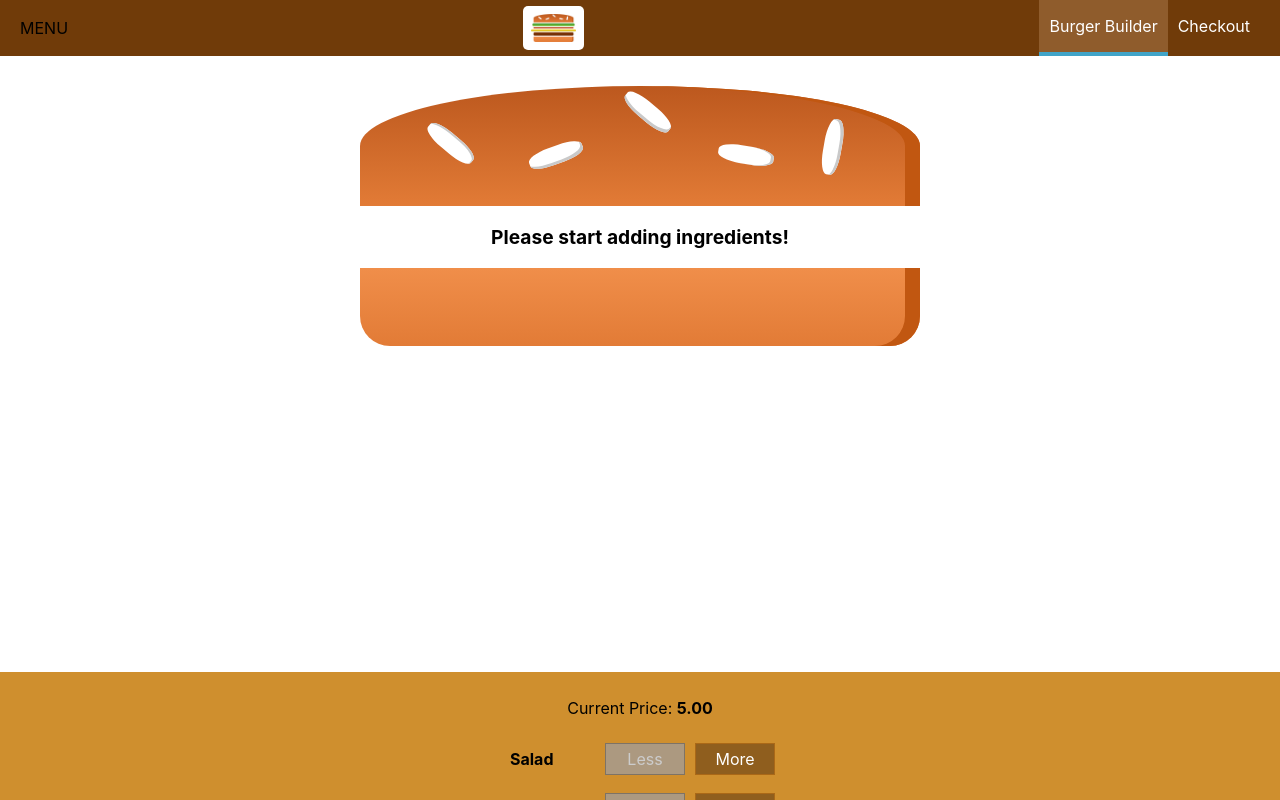
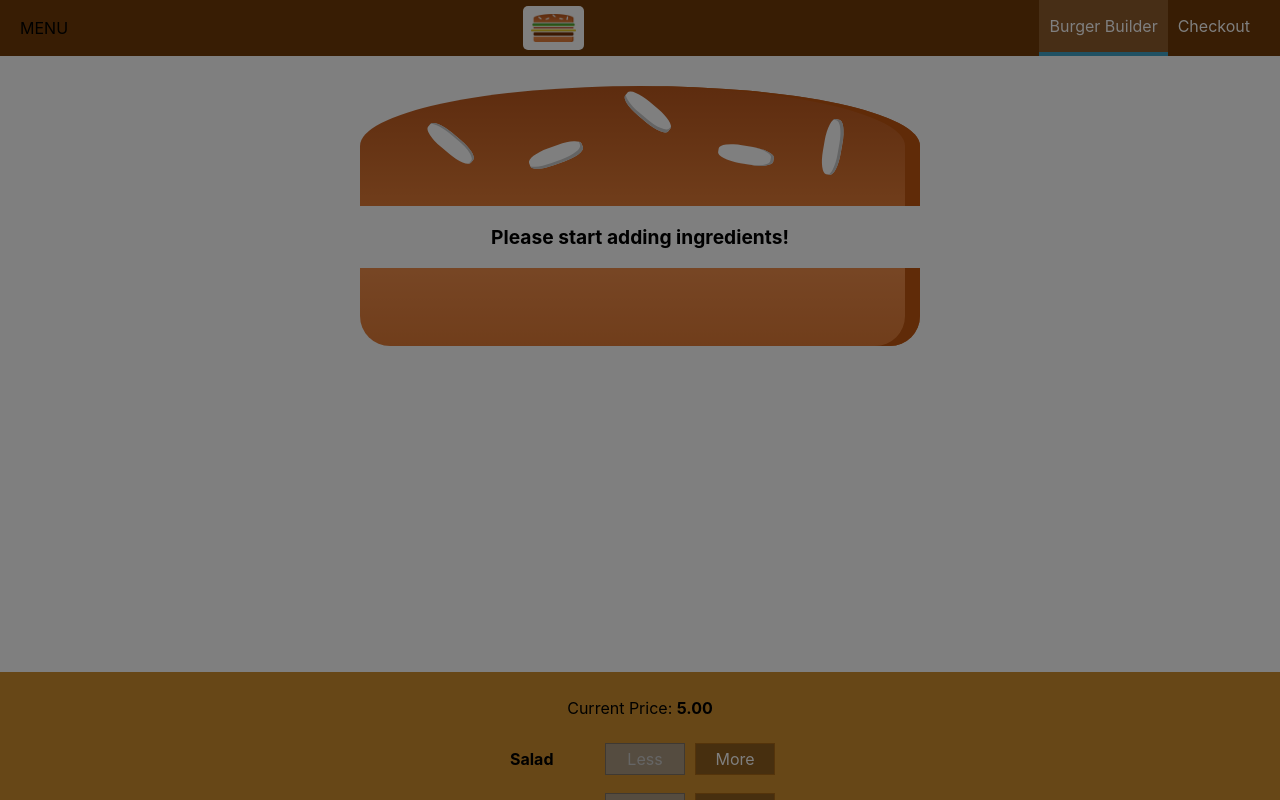
Before and after one commit to sochacki111/React-The-Complete-Guide, a React (Create React App) app: page / in a window 1280 px wide. Shown: the top 800 px of the page. Built offline with nearby package versions, Linux system fonts and the light colour scheme.

Commit message:
149. Reusing the Backdrop

```diff
--- a/src/components/Layout/Layout.js
+++ b/src/components/Layout/Layout.js
@@ -1,17 +1,31 @@
-import React from 'react';
+import React, { Component } from 'react';
 import Aux from '../../hoc/Auxiliary';
 import classes from './Layout.module.css';
 import Toolbar from '../Navigation/Toolbar/Toolbar';
 import SideDrawer from '../Navigation/SideDrawer/SideDrawer';
 
-const layout = (props) => (
+class Layout extends Component {
+    state = {
+        showSideDrawer: true
+    }
+
+    sideDrawerClosedHandler = () => {
+        this.setState({ showSideDrawer: false });
+    }
+
+    render() {
+        return (
             <Aux>
                 <Toolbar />
-        <SideDrawer />
+                <SideDrawer
+                    open={this.state.showSideDrawer}
+                    closed={this.sideDrawerClosedHandler} />
                 <main className={classes.Content}>
-            {props.children}
+                    {this.props.children}
                 </main>
             </Aux>
         )
+    }
+}
 
-export default layout;
+export default Layout;
--- a/src/components/Navigation/SideDrawer/SideDrawer.js
+++ b/src/components/Navigation/SideDrawer/SideDrawer.js
@@ -2,11 +2,18 @@
 import Logo from '../../Logo/Logo';
 import NavigationItems from '../NavigationItems/NavigationItems';
 import classes from './SideDrawer.module.css';
+import Aux from '../../../hoc/Auxiliary';
+import Backdrop from '../../UI/Backdrop/Backdrop';
 
 const sideDrawer = (props) => {
-
+    let attachedClasses = [classes.SideDrawer, classes.Close];
+    if (props.open) {
+        attachedClasses = [classes.SideDrawer, classes.Open];
+    }
     return (
-        <div className={classes.SideDrawer}>
+        <Aux>
+            <Backdrop show={props.open} clicked={props.closed} />
+            <div className={attachedClasses.join(' ')}>
                 <div className={classes.Logo}>
                     <Logo />
                 </div>
@@ -14,6 +21,7 @@
                     <NavigationItems />
                 </nav>
             </div>
+        </Aux>
     );
 };
 
--- a/src/components/Navigation/SideDrawer/SideDrawer.module.css
+++ b/src/components/Navigation/SideDrawer/SideDrawer.module.css
@@ -25,7 +25,7 @@
 }
 
 .Close {
-  transform: translateY(-100%);
+  transform: translateX(-100%);
 }
 
 .Logo {
```
Lines whose indentation alone changed are shown as unchanged.
